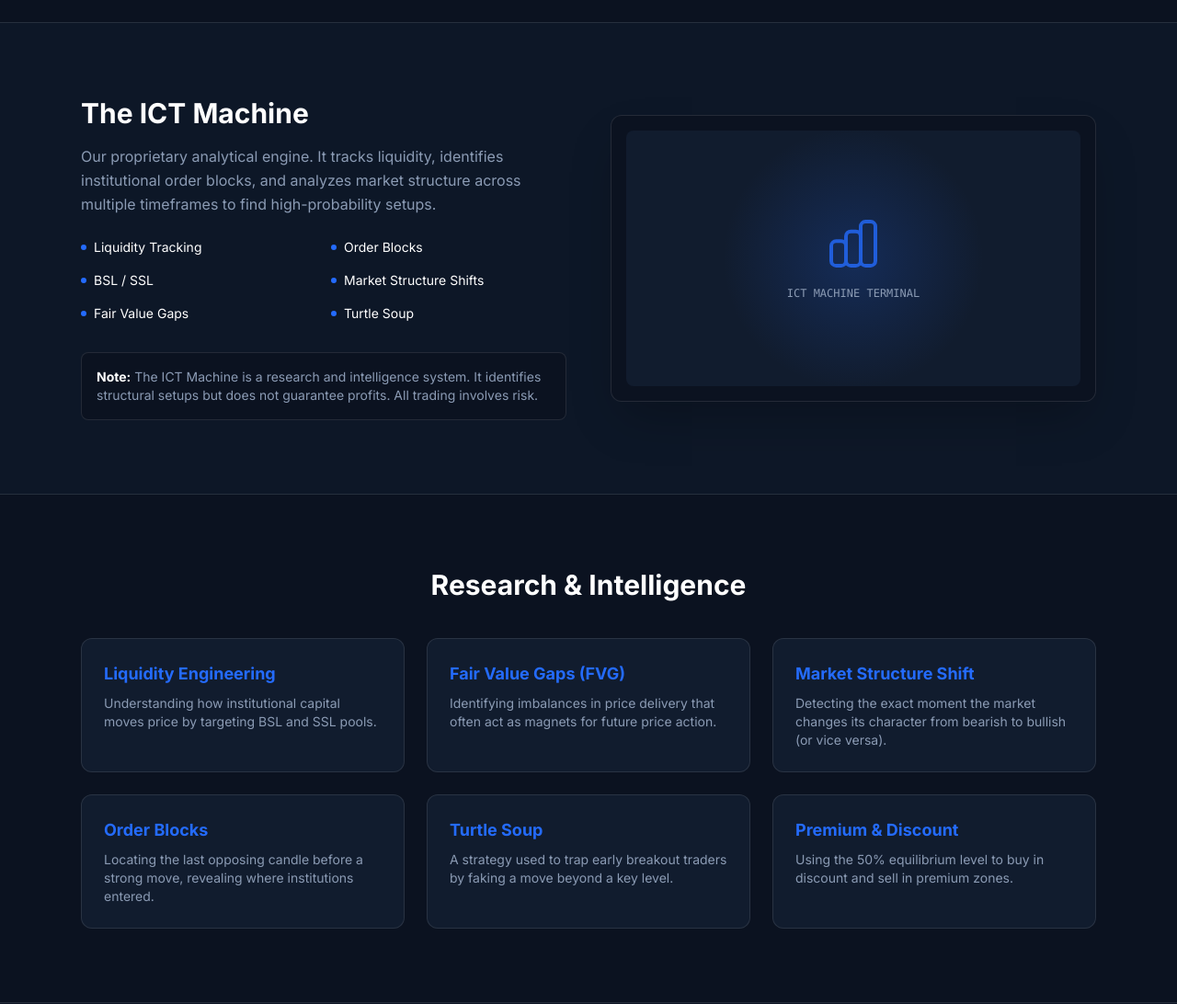
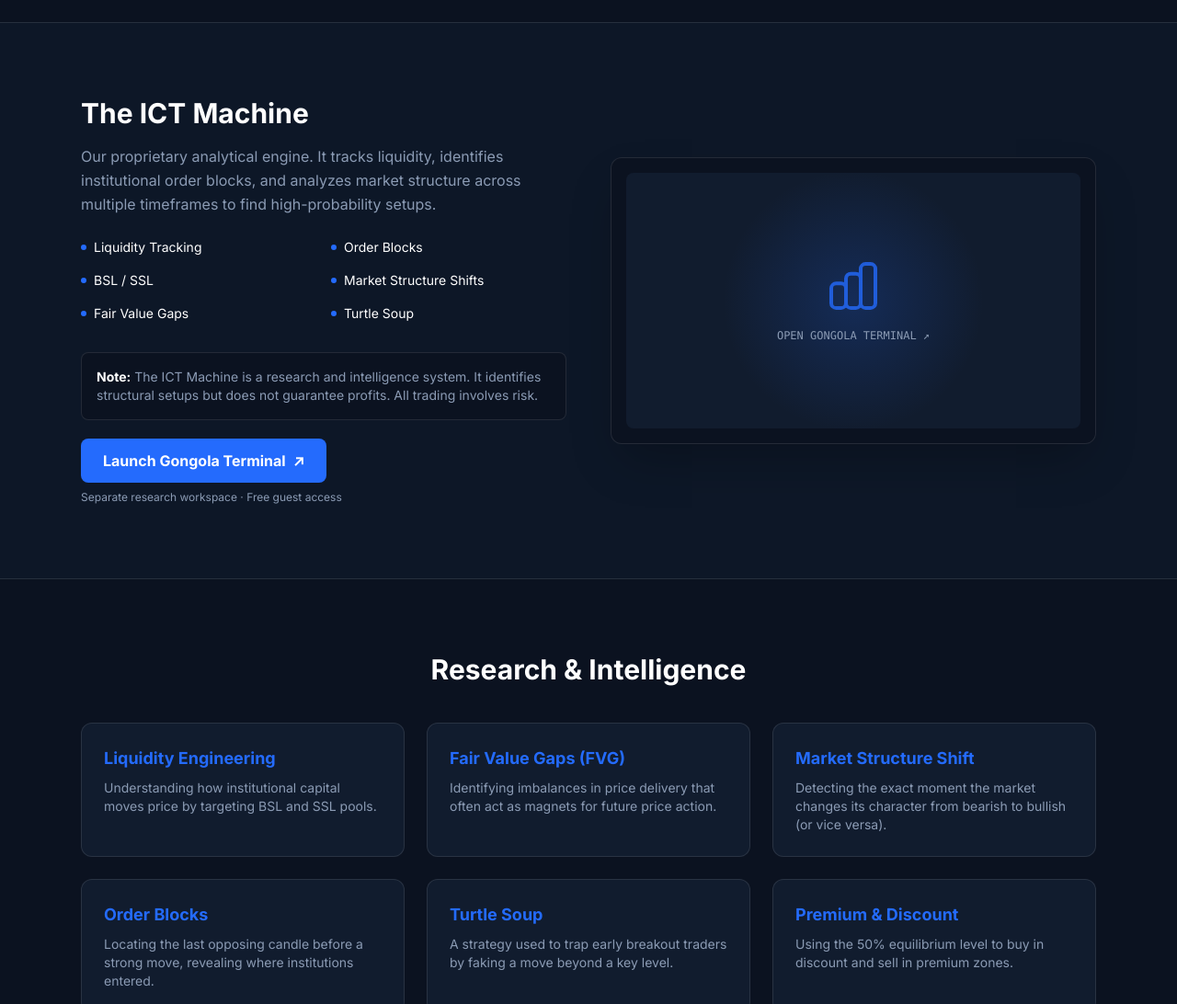
Before and after one commit to gongolatechlab/gongolatechlab.github.io, a plain HTML site: page gongola-ict-hub/index.html in a window 1280 px wide. Shown: the part 1220-2312 px from the top of the page at 92% size. Drawn offline with nearby package versions, Linux system fonts and the light colour scheme.

Commit message:
feat: link Gongola ICT Hub to Gongola Terminal research workspace

```diff
--- a/gongola-ict-hub/index.html
+++ b/gongola-ict-hub/index.html
@@ -43,6 +43,7 @@
             <div class="hidden md:flex gap-6 text-sm font-medium text-muted">
                 <a href="#institution" class="hover:text-white transition-colors">Institution</a>
                 <a href="#technology" class="hover:text-white transition-colors">Technology</a>
+                <a href="https://gongolaictbot.vercel.app/terminal" class="hover:text-white transition-colors" target="_blank" rel="noopener noreferrer">Trading Terminal ↗</a>
                 <a href="#research" class="hover:text-white transition-colors">Research</a>
                 <a href="#development" class="hover:text-white transition-colors">Development</a>
                 <a href="https://gongolatechlab.github.io/trading-journal/" class="hover:text-white transition-colors">Journal</a>
@@ -72,6 +73,7 @@
             </p>
             <div class="flex flex-col sm:flex-row gap-4">
                 <a href="#technology" class="px-8 py-3 bg-tech text-white font-bold rounded-lg hover:bg-blue-600 transition-colors">Explore the ICT Machine</a>
+                <a href="https://gongolaictbot.vercel.app/terminal" target="_blank" rel="noopener noreferrer" class="px-8 py-3 bg-surface border border-tech text-tech font-bold rounded-lg hover:bg-tech hover:text-white transition-colors">Open Trading Terminal ↗</a>
                 <a href="/gongola-ict-hub/signals/" class="px-8 py-3 bg-surface border border-white/10 text-white font-bold rounded-lg hover:border-tech transition-colors">View Live Signals</a>
             </div>
         </div>
@@ -139,17 +141,21 @@
                     <div class="bg-navy border border-white/10 p-4 rounded-lg text-sm text-muted">
                         <strong class="text-white">Note:</strong> The ICT Machine is a research and intelligence system. It identifies structural setups but does not guarantee profits. All trading involves risk.
                     </div>
+                    <a href="https://gongolaictbot.vercel.app/terminal" target="_blank" rel="noopener noreferrer" class="mt-5 inline-flex items-center justify-center gap-2 rounded-lg bg-tech px-6 py-3 font-bold text-white hover:bg-blue-600 transition-colors focus-visible:outline focus-visible:outline-2 focus-visible:outline-offset-2 focus-visible:outline-white" aria-label="Open Gongola Terminal market analysis workspace">
+                        Launch Gongola Terminal <span aria-hidden="true">↗</span>
+                    </a>
+                    <p class="mt-2 text-xs text-muted">Separate research workspace · Free guest access</p>
                 </div>
-                <div class="bg-navy border border-white/10 rounded-xl p-4 shadow-2xl">
-                    <!-- Placeholder for Machine Visual -->
+                <a href="https://gongolaictbot.vercel.app/terminal" target="_blank" rel="noopener noreferrer" class="block bg-navy border border-white/10 rounded-xl p-4 shadow-2xl hover:border-tech focus-visible:outline focus-visible:outline-2 focus-visible:outline-offset-2 focus-visible:outline-tech transition-colors" aria-label="Open Gongola Terminal chart research workspace">
+                    <!-- Open the live Gongola Terminal -->
                     <div class="aspect-video bg-surface rounded-lg flex items-center justify-center relative overflow-hidden">
                          <div class="absolute inset-0 bg-[radial-gradient(circle_at_center,_var(--tw-gradient-stops))] from-tech/20 via-transparent to-transparent"></div>
                          <div class="text-center z-10">
                             <svg class="w-16 h-16 text-tech mx-auto mb-2 opacity-80" fill="none" stroke="currentColor" viewBox="0 0 24 24"><path stroke-linecap="round" stroke-linejoin="round" stroke-width="1.5" d="M9 19v-6a2 2 0 00-2-2H5a2 2 0 00-2 2v6a2 2 0 002 2h2a2 2 0 002-2zm0 0V9a2 2 0 012-2h2a2 2 0 012 2v10m-6 0a2 2 0 002 2h2a2 2 0 002-2m0 0V5a2 2 0 012-2h2a2 2 0 012 2v14a2 2 0 01-2 2h-2a2 2 0 01-2-2z"/></svg>
-                            <span class="text-xs font-mono text-muted">ICT MACHINE TERMINAL</span>
+                            <span class="text-xs font-mono text-muted">OPEN GONGOLA TERMINAL ↗</span>
                          </div>
                     </div>
-                </div>
+                </a>
             </div>
         </div>
     </section>
@@ -276,7 +282,8 @@
                 <div class="w-6 h-6 rounded bg-surface2 flex items-center justify-center font-bold text-white text-xs">G</div>
                 <span class="text-sm font-bold text-white">Gongola Tech Lab</span>
             </div>
-            <div class="flex gap-6 text-sm text-muted">
+            <div class="flex flex-wrap justify-center gap-6 text-sm text-muted">
+                <a href="https://gongolaictbot.vercel.app/terminal" target="_blank" rel="noopener noreferrer" class="hover:text-white transition-colors">Terminal ↗</a>
                 <a href="https://gongolatechlab.github.io/trading-journal/" class="hover:text-white transition-colors">Journal</a>
                 <a href="/gongola-ict-hub/signals/" class="hover:text-white transition-colors">Signals</a>
                 <a href="/gongola-ict-hub/glossary/" class="hover:text-white transition-colors">Glossary</a>
```
